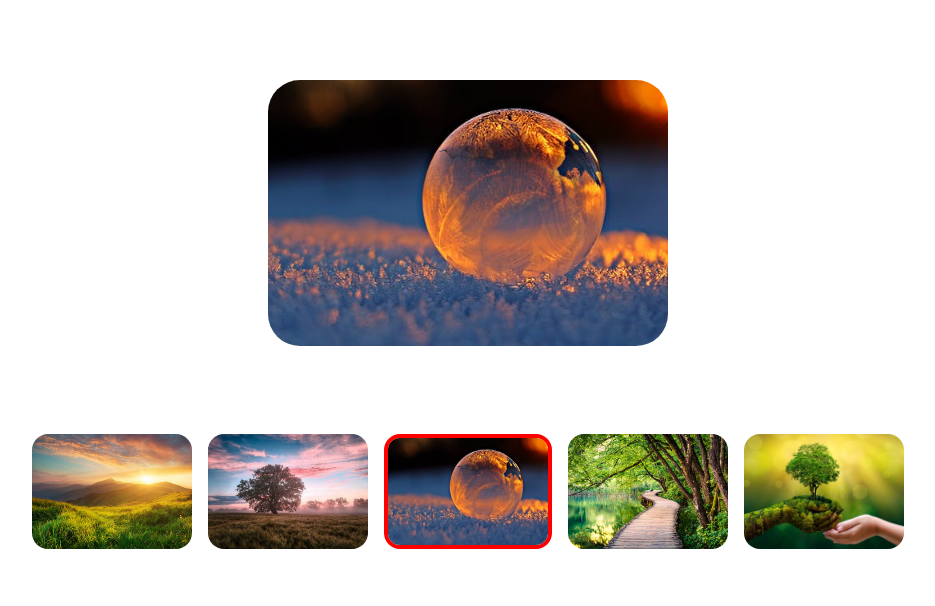
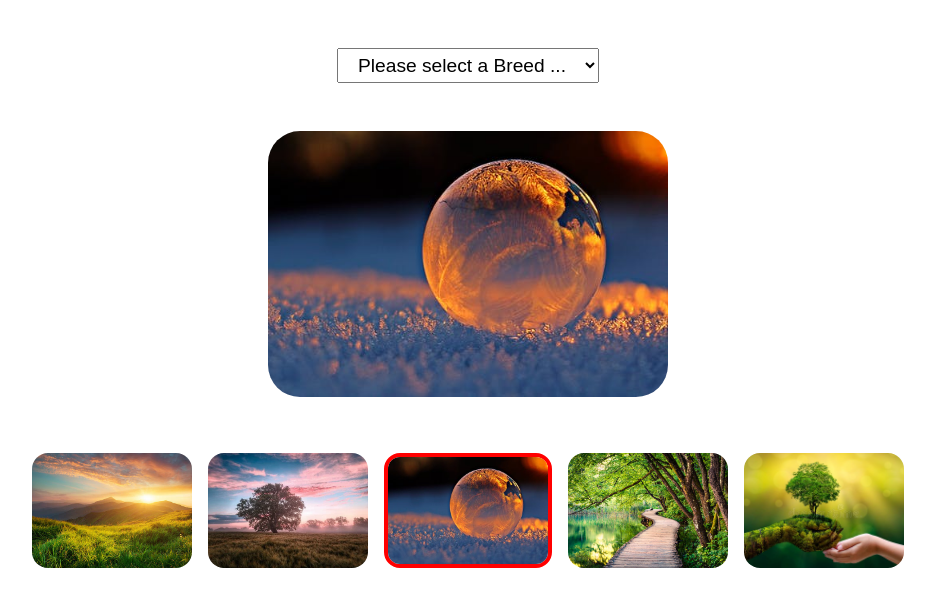
Before and after one commit to Yashwithajuegostudio/Image-gallery, a plain HTML site: page index.html in a window 1280 px wide. Shown: the whole page, without its empty margins (172-1107 px from the left). Drawn offline with Linux system fonts and the light colour scheme.

Commit message:
FEAT:Dropdown UI created

```diff
--- /dev/null
+++ b/Styles/constant.css
@@ -0,0 +1,2 @@
+:root {
+}
--- a/css/styles.css
+++ b/Styles/styles.css
@@ -1,15 +1,30 @@
+@import url("/Styles/constant.css");
 * {
   margin: 0;
   padding: 0;
 }
-
+.container {
+  padding: 3rem 0.5rem;
+}
 .main-image {
   border-radius: 2rem;
   width: 25rem;
   display: block;
   margin: auto;
-  margin-top: 5rem;
-  margin-bottom: 5rem;
+  margin-top: 3rem;
+  margin-bottom: 3rem;
+  display: flex;
+  justify-content: center;
+  align-items: center;
+}
+/* dropdown */
+.drop-down-container {
+  display: flex;
+  justify-content: center;
+}
+.drop-down {
+  font-size: 1.2rem;
+  padding: 0.3rem 1rem;
 }
 img {
   width: 100%;
--- a/index.html
+++ b/index.html
@@ -4,12 +4,18 @@
     <meta charset="UTF-8" />
     <meta http-equiv="X-UA-Compatible" content="IE=edge" />
     <meta name="viewport" content="width=device-width, initial-scale=1.0" />
-    <link rel="stylesheet" href="./css/styles.css" />
+    <link rel="stylesheet" href="./Styles/styles.css" />
     <title>Image Collection</title>
   </head>
 
   <body>
     <div class="container">
+      <div class="drop-down-container">
+        <select name="" id="" class="drop-down">
+          <option value="">Please select a Breed ...</option>
+          <option value="">Gound</option>
+        </select>
+      </div>
       <div>
         <img
           src="./assets/img3.jpeg"
```
